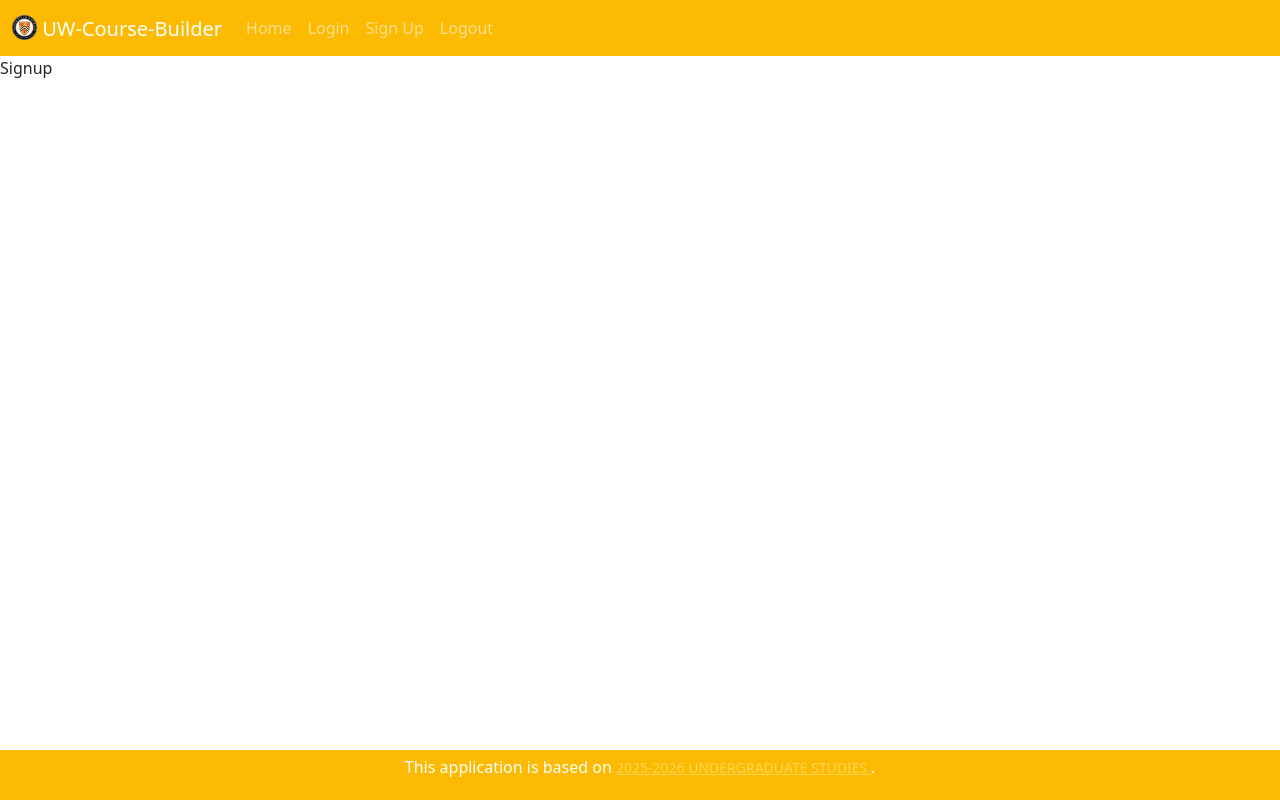
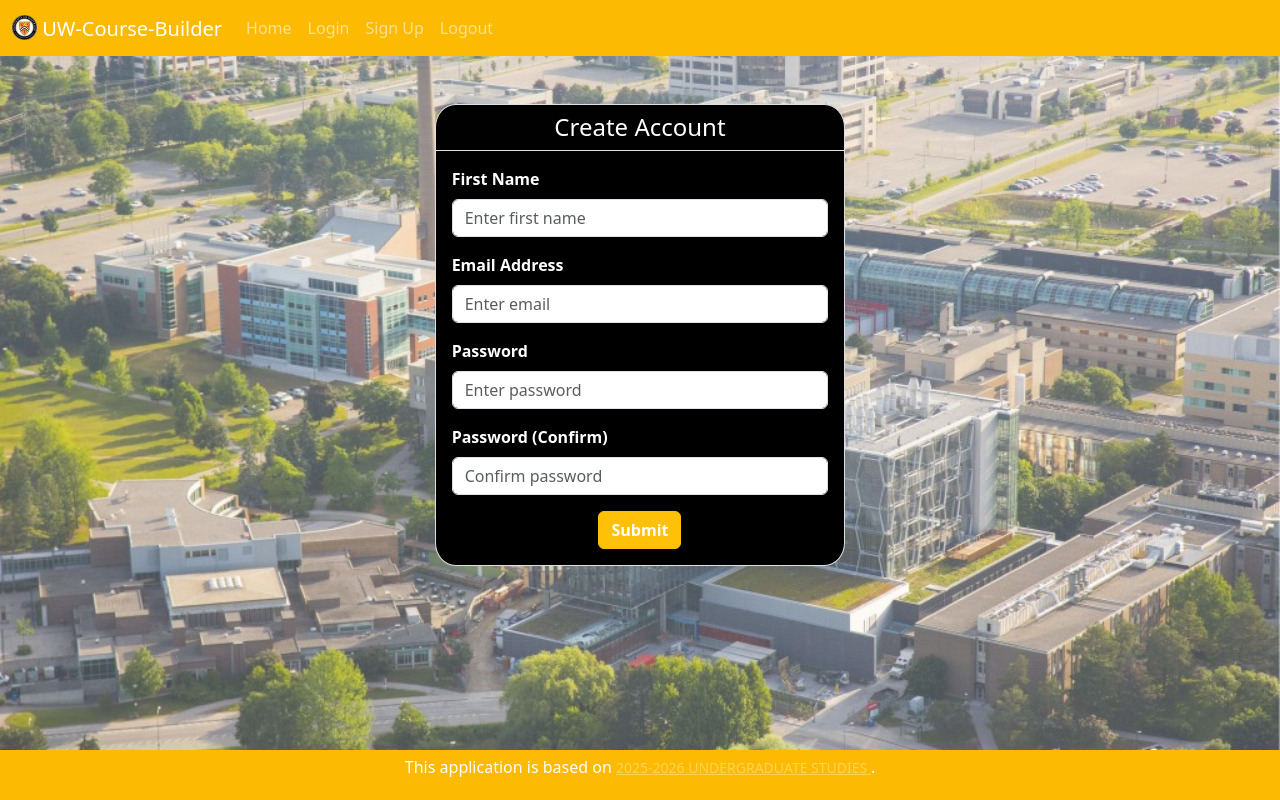
Before and after one commit to oscarella/UW-Course-Builder, a Flask app: page /signup in a window 1280 px wide. Run offline with Flask 3, Linux system fonts and the light colour scheme.

Commit message:
Sign up page added

```diff
--- a/website/templates/base.html
+++ b/website/templates/base.html
@@ -15,6 +15,15 @@
       href="https://stackpath.bootstrapcdn.com/font-awesome/4.7.0/css/font-awesome.min.css"
       crossorigin="anonymous"
     />
+    <style>
+      body {
+        background-image: url("{{ url_for('static', filename='bg.png') }}");
+        background-size: cover;
+        background-position: center;
+        background-repeat: no-repeat;
+        min-height: 100vh;
+      }
+    </style>
     <!-- Block can be overriden by child template -->
     <title>{% block title %}Home{% endblock %}</title>
   </head>
@@ -67,11 +76,9 @@
           href="https://uwaterloo.ca/academic-calendar/undergraduate-studies/catalog#/courses"
           target="_blank"
           rel="noopener noreferrer"
-          style="color: #ffd54f;"
+          style="color: #ffd54f"
         >
-          <small>
-            2025-2026 UNDERGRADUATE STUDIES
-          </small>
+          <small> 2025-2026 UNDERGRADUATE STUDIES </small>
         </a>
         .
       </h6>
--- a/website/templates/signup.html
+++ b/website/templates/signup.html
@@ -1,3 +1,34 @@
-{% extends "base.html" %}
-{% block title %} Signup {% endblock %}
-{% block body %} Signup {% endblock %}
+{% extends "base.html" %} {% block title %} Signup {% endblock %} {% block body
+%}
+<div class="row">
+  <div class="col-12 col-md-4 offset-md-4 mt-5">
+    <div class="card" style="background-color: black; border-color: #DFDFDF; border-radius: 5%;">
+      <h4 class="card-header text-center" style="color: white; border-color: #DFDFDF"> Create Account </h5>
+      <div class="card-body">
+        <form method="POST">
+            <div class="mb-3">
+                <label for="first_name" class="form-label fw-bold" style="color: white"> First Name </label>
+                <input type="text" class="form-control" id="first_name" name="first_name" placeholder="Enter first name">
+            </div>
+            <div class="mb-3">
+                <label for="email" class="form-label fw-bold" style="color: white"> Email Address </label>
+                <input type="email" class="form-control" id="email" name="email" placeholder="Enter email">
+            </div>
+            <div class="mb-3">
+                <label for="password1" class="form-label fw-bold" style="color: white"> Password </label>
+                <input type="password" class="form-control" id="password1" name="password1" placeholder="Enter password">
+            </div>
+            <div class="mb-3">
+                <label for="password2" class="form-label fw-bold" style="color: white"> Password (Confirm) </label>
+                <input type="password" class="form-control" id="password2" name="password2" placeholder="Confirm password">
+            </div>
+            <div class="d-flex justify-content-center">
+                 <button type="submit" class="btn btn-warning fw-bold" style="color: white"> Submit </button>
+            </div>
+        </form>
+      </div>
+    </div>
+  </div>
+</div>
+
+{% endblock %}
```
Also changed, not shown: website/static/bg.png (added).
